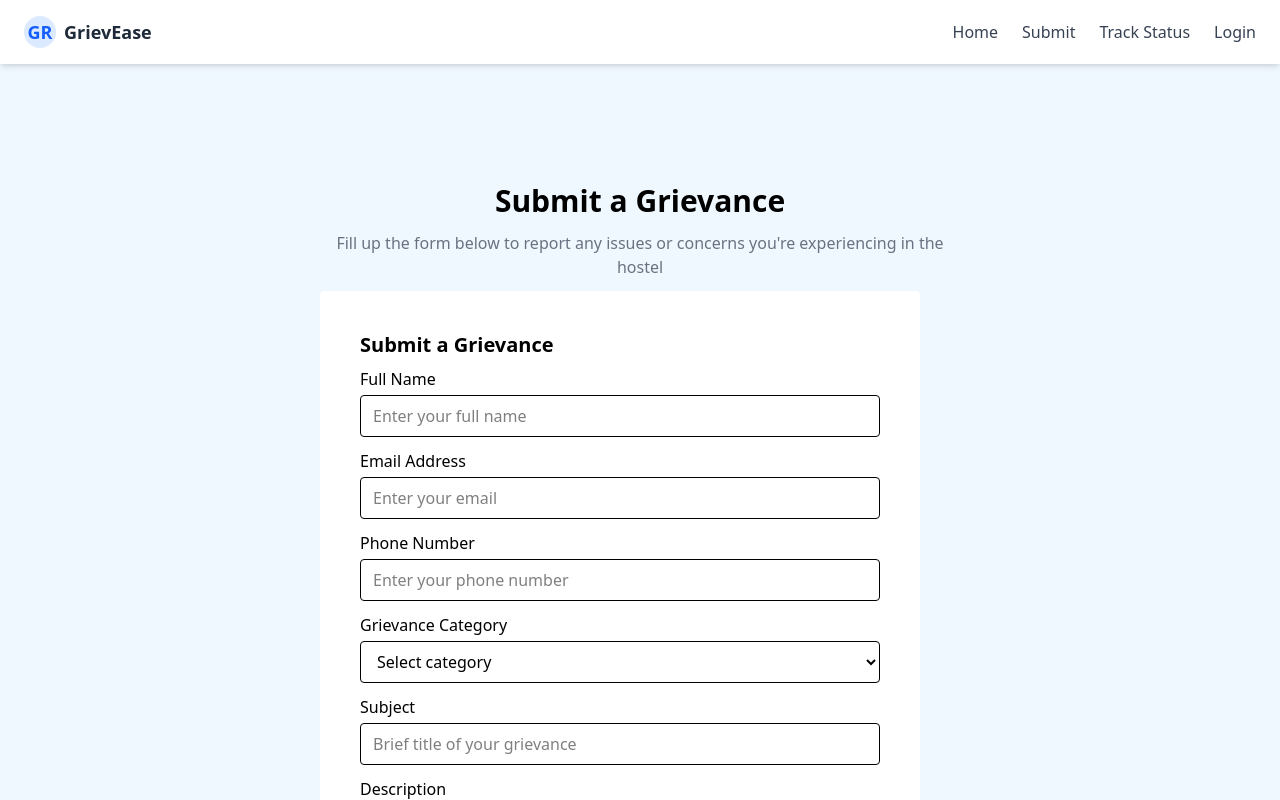
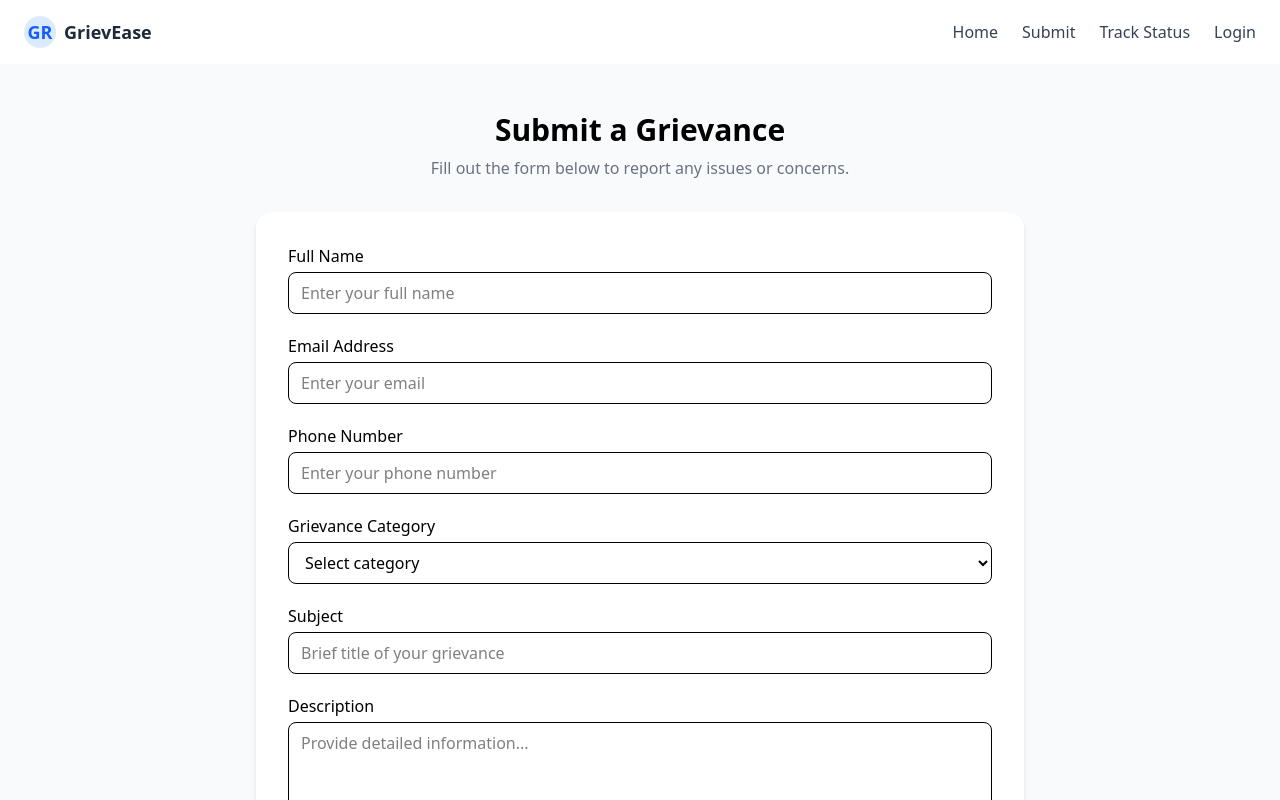
Before and after one commit to dikumardi/GrievEase, a React (Vite) app: page /formpage in a window 1280 px wide. Shown: the top 800 px of the page. Built offline with nearby package versions, Linux system fonts and the light colour scheme.

Commit message:
refactor: improve routing with protected routes and proper redirects

```diff
--- a/src/App.jsx
+++ b/src/App.jsx
@@ -1,14 +1,14 @@
-import React, { useState, useEffect } from "react";
-import { Routes, Route, useNavigate } from "react-router-dom";
+import React, { useState } from "react";
+import { Routes, Route, useNavigate, Navigate } from "react-router-dom";
 
 import Navbar from "./components/Navbar";
+import Home from "./pages/Home";
 import HeroSection from "./pages/HeroSection";
 import FormPage from "./pages/FormPage";
 import Admin from "./pages/Admin";
 import AdminDashboard from "./pages/AdminDashboard";
 import UserDashboard from "./pages/UserDashboard";
 import TrackStatus from "./pages/TrackStatus";
-import Home from "./pages/Home";
 
 const App = () => {
   const navigate = useNavigate();
@@ -18,7 +18,7 @@ const App = () => {
     localStorage.getItem("role") || null
   );
 
-  // Handle Login
+  // 🔐 Login
   const handleLogin = (email, password) => {
     if (email === "admin@gmail.com" && password === "123") {
       setUserRole("admin");
@@ -33,7 +33,7 @@ const App = () => {
     }
   };
 
-  // Logout
+  // 🚪 Logout
   const handleLogout = () => {
     setUserRole(null);
     localStorage.removeItem("role");
@@ -42,12 +42,11 @@ const App = () => {
 
   return (
     <div>
-      {/* Navbar gets role + logout */}
       <Navbar userRole={userRole} handleLogout={handleLogout} />
 
       <Routes>
         {/* Public Routes */}
-        <Route path='/' element={<Home />} />
+        <Route path="/" element={<Home />} />
         <Route path="/formpage" element={<FormPage />} />
         <Route path="/admin" element={<Admin handleLogin={handleLogin} />} />
         <Route path="/track" element={<TrackStatus />} />
@@ -56,7 +55,11 @@ const App = () => {
         <Route
           path="/adminDashboard"
           element={
-            userRole === "admin" ? <AdminDashboard /> : <HeroSection />
+            userRole === "admin" ? (
+              <AdminDashboard />
+            ) : (
+              <Navigate to="/admin" />
+            )
           }
         />
 
@@ -64,9 +67,16 @@ const App = () => {
         <Route
           path="/userDashboard"
           element={
-            userRole === "user" ? <UserDashboard /> : <HeroSection />
+            userRole === "user" ? (
+              <UserDashboard />
+            ) : (
+              <Navigate to="/admin" />
+            )
           }
         />
+
+        {/* 404 Route */}
+        <Route path="*" element={<h1 className="text-center mt-10">404 - Page Not Found</h1>} />
       </Routes>
     </div>
   );
--- a/src/components/Button.jsx
+++ b/src/components/Button.jsx
@@ -1,11 +1,16 @@
 import React from 'react'
+import { Link } from 'react-router-dom'
 
 const Button = () => {
   return (
     <div>
        <div className="flex gap-3">
+        <Link to="/formpage">
         <button className='px-4 py-3 rounded-2xl text-white bg-blue-600'>Submit GrievEase</button>
-        <button className='font-semibold px-5 py-3 rounded-2xl text-black bg-white '>Track Status</button>
+        </Link>
+         <Link to="/track">
+         <button className='font-semibold px-5 py-3 rounded-2xl text-black bg-white '>Track Status</button>
+         </Link>
         </div>
     </div>
   )
--- a/src/components/Footer.jsx
+++ b/src/components/Footer.jsx
@@ -1,4 +1,5 @@
 import React from "react";
+import { Link } from "react-router-dom";
 
 const Footer = () => {
   return (
@@ -18,53 +19,39 @@ const Footer = () => {
 
         {/* Quick Links */}
         <div>
-          <h3 className="text-white font-semibold mb-3">
-            Quick Links
-          </h3>
+          <h3 className="text-white font-semibold mb-3">Quick Links</h3>
           <ul className="space-y-2 text-sm">
-            <li className="hover:text-white cursor-pointer">Home</li>
-            <li className="hover:text-white cursor-pointer">Submit Grievance</li>
-            <li className="hover:text-white cursor-pointer">Track Status</li>
-            <li className="hover:text-white cursor-pointer">Login</li>
+            <li><Link to="/" className="hover:text-white">Home</Link></li>
+            <li><Link to="/formpage" className="hover:text-white">Submit Grievance</Link></li>
+            <li><Link to="/track" className="hover:text-white">Track Status</Link></li>
+            <li><Link to="/admin" className="hover:text-white">Login</Link></li>
           </ul>
         </div>
 
         {/* Support */}
         <div>
-          <h3 className="text-white font-semibold mb-3">
-            Support
-          </h3>
+          <h3 className="text-white font-semibold mb-3">Support</h3>
           <ul className="space-y-2 text-sm">
-            <li className="hover:text-white cursor-pointer">Help Center</li>
-            <li className="hover:text-white cursor-pointer">FAQs</li>
-            <li className="hover:text-white cursor-pointer">Privacy Policy</li>
-            <li className="hover:text-white cursor-pointer">Terms & Conditions</li>
+            <li><Link to="/help" className="hover:text-white">Help Center</Link></li>
+            <li><Link to="/faq" className="hover:text-white">FAQs</Link></li>
+            <li><Link to="/privacy" className="hover:text-white">Privacy Policy</Link></li>
+            <li><Link to="/terms" className="hover:text-white">Terms & Conditions</Link></li>
           </ul>
         </div>
 
         {/* Contact */}
         <div>
-          <h3 className="text-white font-semibold mb-3">
-            Contact
-          </h3>
+          <h3 className="text-white font-semibold mb-3">Contact</h3>
           <p className="text-sm text-gray-400 mb-2">
             📧 support@grievease.com
           </p>
           <p className="text-sm text-gray-400 mb-4">
             📞 +91 XXXXX XXXXX
           </p>
-
-          {/* Social Icons */}
-          <div className="flex gap-4 text-lg">
-            <span className="hover:text-white cursor-pointer">🌐</span>
-            <span className="hover:text-white cursor-pointer">🐦</span>
-            <span className="hover:text-white cursor-pointer">💼</span>
-          </div>
         </div>
 
       </div>
 
-      {/* Bottom */}
       <div className="text-center text-sm text-gray-500 mt-10 border-t border-gray-700 pt-4">
         © {new Date().getFullYear()} GrievEase. All rights reserved.
       </div>
--- a/src/pages/FormPage.jsx
+++ b/src/pages/FormPage.jsx
@@ -1,54 +1,102 @@
-import React from 'react'
+import React, { useState } from "react";
 
 const FormPage = () => {
+  const [formData, setFormData] = useState({
+    name: "",
+    email: "",
+    phone: "",
+    category: "",
+    subject: "",
+    description: "",
+  });
+
+  const handleChange = (e) => {
+    setFormData({
+      ...formData,
+      [e.target.name]: e.target.value,
+    });
+  };
+
+  const handleSubmit = (e) => {
+    e.preventDefault();
+    console.log(formData);
+    alert("Grievance submitted successfully!");
+  };
+
   return (
-    <>
+    <div className="min-h-screen bg-gray-50 px-6 py-12">
 
-    <div className='mt-50 absolute top-1/2 left-1/2 -translate-x-1/2 -translate-y-1/2 '>
+      <div className="max-w-3xl mx-auto">
 
-    <h2 className='text-center font-bold text-3xl mb-3'>Submit a Grievance</h2>
-    <p className='text-center text-gray-500 mb-3'>Fill up the form below to report any issues or concerns you're experiencing in the hostel</p>
-    <div className="bg-white w-75 p-10 lg:w-150 rounded">
+        {/* Heading */}
+        <h2 className="text-3xl font-bold text-center mb-2">
+          Submit a Grievance
+        </h2>
 
-  <form className="space-y-3 ">
+        <p className="text-center text-gray-500 mb-8">
+          Fill out the form below to report any issues or concerns.
+        </p>
 
-    <h3 className=' font-bold text-xl mb-2'>Submit a Grievance</h3>
-          {/* Full Name */}
+        {/* Form Card */}
+        <div className="bg-white p-8 rounded-2xl shadow-md">
 
+          <form onSubmit={handleSubmit} className="space-y-5">
+
+            {/* Name */}
+            <div>
               <label className="block font-medium mb-1">Full Name</label>
               <input
                 type="text"
+                name="name"
+                value={formData.name}
+                onChange={handleChange}
                 placeholder="Enter your full name"
-              className=" w-full border rounded px-3 py-2 focus:outline-none focus:ring-2 focus:ring-blue-400"
+                className="w-full border rounded-lg px-3 py-2 focus:ring-2 focus:ring-blue-500 outline-none"
+                required
               />
+            </div>
 
             {/* Email */}
-
+            <div>
               <label className="block font-medium mb-1">Email Address</label>
               <input
                 type="email"
+                name="email"
+                value={formData.email}
+                onChange={handleChange}
                 placeholder="Enter your email"
-              className="w-full border rounded px-3 py-2 focus:outline-none focus:ring-2 focus:ring-blue-400"
+                className="w-full border rounded-lg px-3 py-2 focus:ring-2 focus:ring-blue-500 outline-none"
+                required
               />
+            </div>
 
             {/* Phone */}
             <div>
               <label className="block font-medium mb-1">Phone Number</label>
               <input
                 type="tel"
+                name="phone"
+                value={formData.phone}
+                onChange={handleChange}
                 placeholder="Enter your phone number"
-              className="w-full border rounded px-3 py-2 focus:outline-none focus:ring-2 focus:ring-blue-400"
+                className="w-full border rounded-lg px-3 py-2 focus:ring-2 focus:ring-blue-500 outline-none"
+                required
               />
             </div>
 
             {/* Category */}
             <div>
-            <label className="block font-medium mb-1">Grievance Category</label>
+              <label className="block font-medium mb-1">
+                Grievance Category
+              </label>
               <select
-              defaultValue=""
-              className="w-full border rounded px-3 py-2 bg-white focus:outline-none focus:ring-2 focus:ring-blue-400"
+                name="category"
+                value={formData.category}
+                onChange={handleChange}
+                className="w-full border rounded-lg px-3 py-2 bg-white focus:ring-2 focus:ring-blue-500 outline-none"
+                required
               >
-              <option value="" disabled>Select category</option>
+                <option value="">Select category</option>
                 <option>Faculty Issues</option>
                 <option>Hostel Issues</option>
                 <option>Food Issues</option>
@@ -62,8 +110,12 @@ const FormPage = () => {
               <label className="block font-medium mb-1">Subject</label>
               <input
                 type="text"
+                name="subject"
+                value={formData.subject}
+                onChange={handleChange}
                 placeholder="Brief title of your grievance"
-              className="w-full border rounded px-3 py-2 focus:outline-none focus:ring-2 focus:ring-blue-400"
+                className="w-full border rounded-lg px-3 py-2 focus:ring-2 focus:ring-blue-500 outline-none"
+                required
               />
             </div>
 
@@ -72,15 +124,19 @@ const FormPage = () => {
               <label className="block font-medium mb-1">Description</label>
               <textarea
                 rows="4"
-              placeholder="Provide detailed information about your grievance"
-              className="w-full border rounded px-3 py-2 focus:outline-none focus:ring-2 focus:ring-blue-400"
-            ></textarea>
+                name="description"
+                value={formData.description}
+                onChange={handleChange}
+                placeholder="Provide detailed information..."
+                className="w-full border rounded-lg px-3 py-2 focus:ring-2 focus:ring-blue-500 outline-none"
+                required
+              />
             </div>
 
-          {/* Submit Button */}
+            {/* Button */}
             <button
               type="submit"
-            className="w-full bg-blue-600 text-white py-2 rounded hover:bg-blue-700 transition "
+              className="w-full bg-blue-600 text-white py-3 rounded-lg hover:bg-blue-700 transition"
             >
               Submit Grievance
             </button>
@@ -88,8 +144,8 @@ const FormPage = () => {
           </form>
         </div>
       </div>
-    </>
-  )
-}
+    </div>
+  );
+};
 
-export default FormPage
+export default FormPage;
--- /dev/null
+++ b/src/pages/Help.jsx
@@ -0,0 +1,4 @@
+const Help = () => {
+  return <div className="p-10">Help Center Page</div>;
+};
+export default Help;
```
Lines whose indentation alone changed are shown as unchanged.
